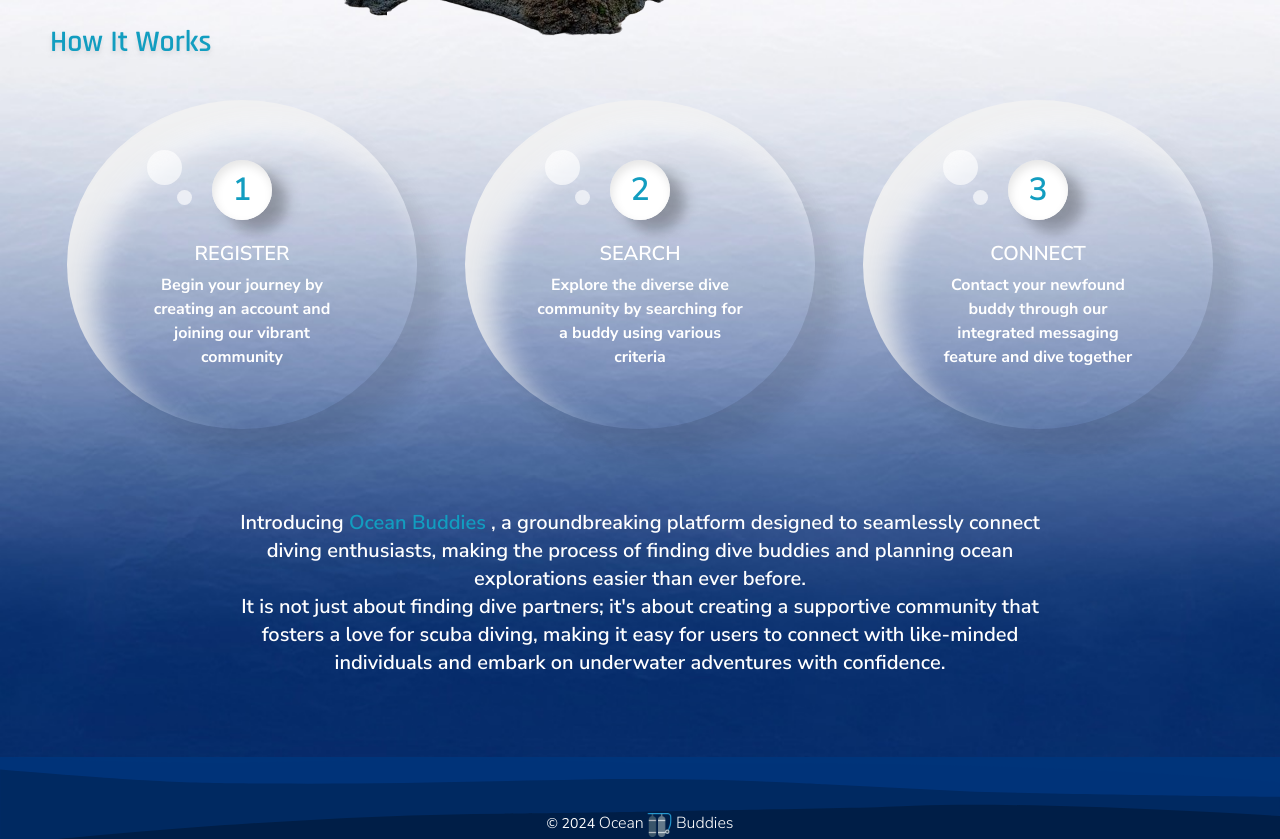
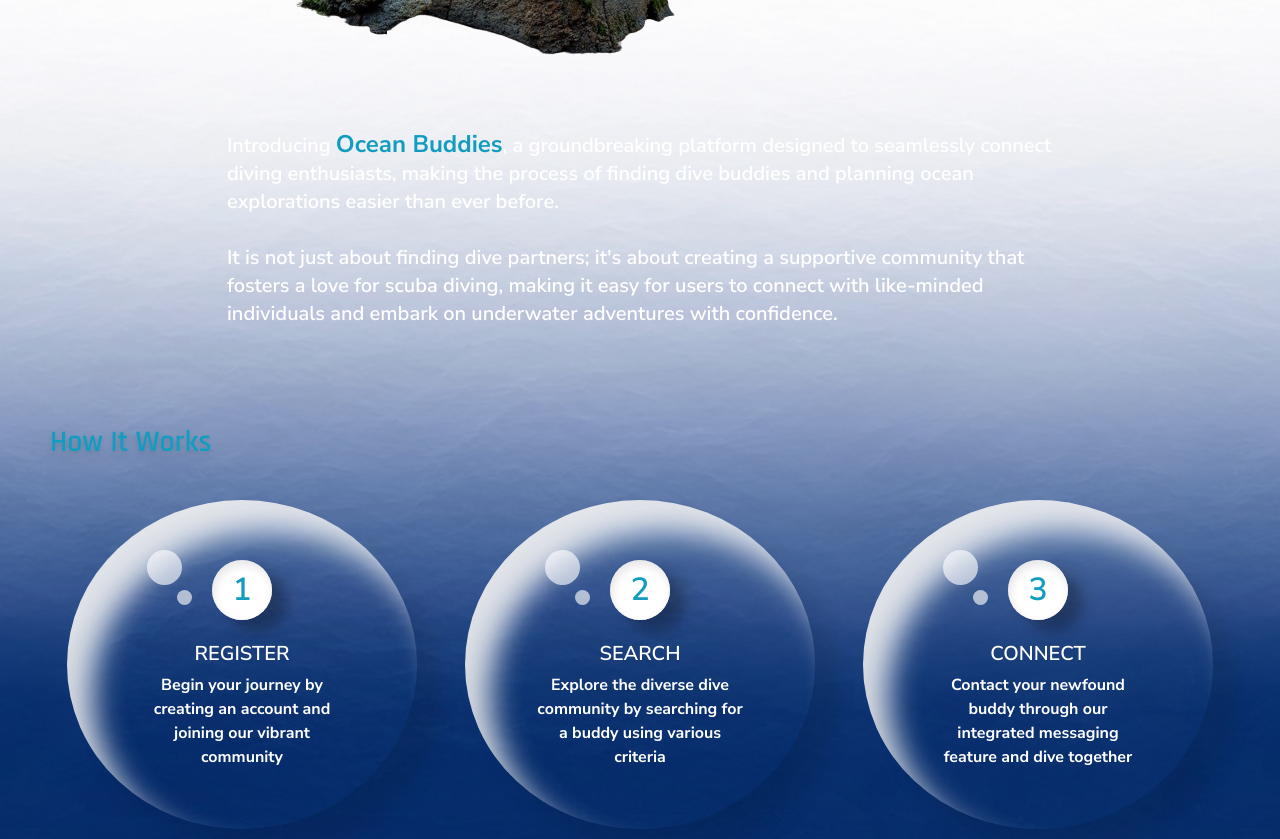
Before and after one commit to RozaliiaRusskikh/ocean-buddies, a Next.js app: page / in a window 1280 px wide. Shown: the part 840-1679 px from the top of the page. Built offline with nearby package versions, Linux system fonts and the light colour scheme.

Commit message:
Style description

```diff
--- a/app/components/HowItWorks.tsx
+++ b/app/components/HowItWorks.tsx
@@ -55,9 +55,29 @@ const HowItWorks: React.FC = () => {
         src={rocks}
         alt="rocks"
         priority={true}
-        className="absolute left-[5%] bottom-[87%] animate-fadein"
+        className="absolute left-[5%] bottom-[95%] md:bottom-[87%] animate-fadein"
       />
       <LayoutX>
+        <div
+          className="text-primary md:text-background md:max-w-[70%] text-center md:text-left md:mx-auto pt-20 md:pt-52 lg:pt-36 pb-14"
+          data-aos="fade-in"
+        >
+          <Text size="super" as="p" className="pb-7">
+            Introducing{" "}
+            <span className="text-secondary font-extrabold text-2xl">
+              Ocean Buddies
+            </span>
+            , a groundbreaking platform designed to seamlessly connect diving
+            enthusiasts, making the process of finding dive buddies and planning
+            ocean explorations easier than ever before.
+          </Text>
+          <Text size="super" as="p">
+            It is not just about finding dive partners; it's about creating a
+            supportive community that fosters a love for scuba diving, making it
+            easy for users to connect with like-minded individuals and embark on
+            underwater adventures with confidence.
+          </Text>
+        </div>
         <Heading
           size="subheading"
           className={`text-primary md:text-secondary drop-shadow-md py-10  ${rajdhani.className} antialiased`}
@@ -75,28 +95,6 @@ const HowItWorks: React.FC = () => {
             return <Step key={index} index={index} step={step} />;
           })}
         </div>
-        <Text
-          size="super"
-          as="p"
-          className="text-background md:max-w-[70%] text-center md:mx-auto"
-          data-aos="fade-in"
-        >
-          Introducing <span className="text-secondary">Ocean Buddies</span> , a
-          groundbreaking platform designed to seamlessly connect diving
-          enthusiasts, making the process of finding dive buddies and planning
-          ocean explorations easier than ever before.
-        </Text>
-        <Text
-          size="super"
-          as="p"
-          className="text-background md:max-w-[70%] text-center pb-20 md:mx-auto"
-          data-aos="fade-in"
-        >
-          It is not just about finding dive partners; it's about creating a
-          supportive community that fosters a love for scuba diving, making it
-          easy for users to connect with like-minded individuals and embark on
-          underwater adventures with confidence.
-        </Text>
       </LayoutX>
     </section>
   );
@@ -114,10 +112,10 @@ const Step: React.FC<StepProps> = ({ step, index }) => {
           >
             {index + 1}
           </Text>
-          <Text size="super" as="h2" className="md:text-background uppercase">
+          <Text size="super" as="h2" className="text-background uppercase">
             {step.title}
           </Text>
-          <Text size="nav" as="h2" className=" md:text-background">
+          <Text size="nav" as="h2" className="text-background">
             {step.description}
           </Text>
         </div>
```
